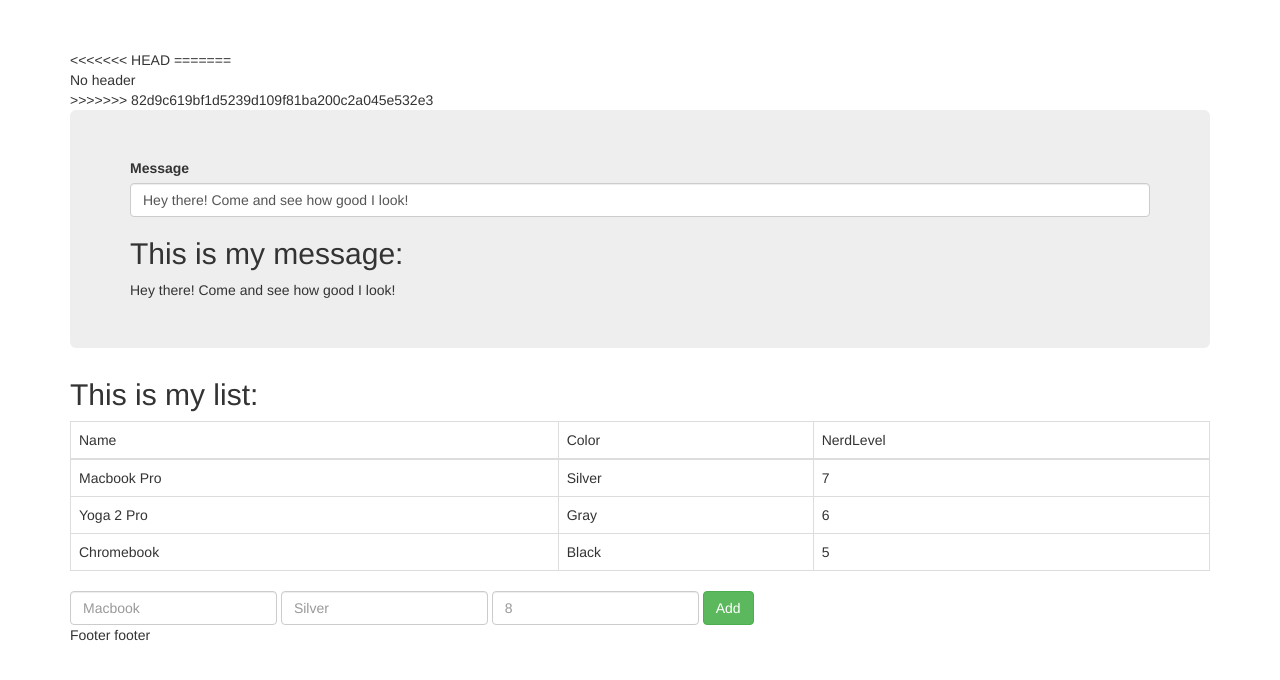
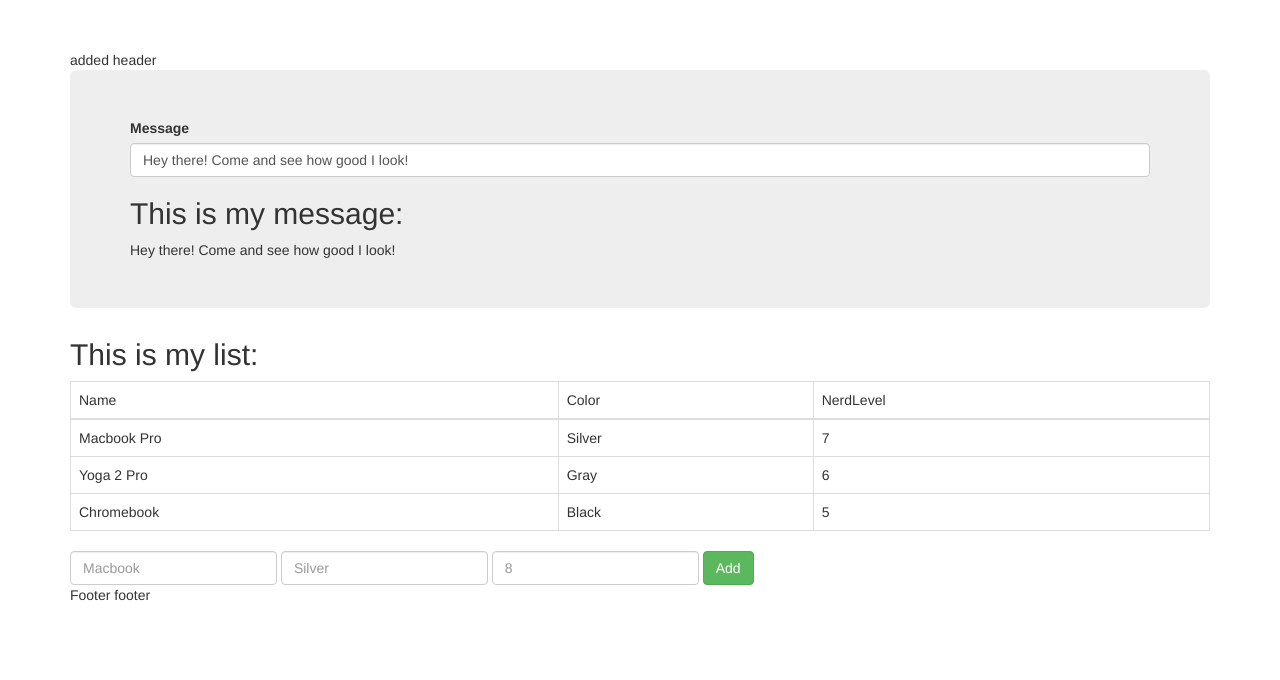
Before and after one commit to Mithrakalaiselvan/CommonRepo, a website: page public/index.html in a window 1280 px wide. Drawn offline with nearby package versions, Linux system fonts and the light colour scheme.

Commit message:
added header

```diff
--- a/public/index.html
+++ b/public/index.html
@@ -16,13 +16,11 @@
 <script src="js/app.js"></script>
 </head>
 <body class="container" ng-app="firstApp" ng-controller="mainController as main">
-<<<<<<< HEAD
 
-=======
 <header>
-No header
+added header
  </header>
->>>>>>> 82d9c619bf1d5239d109f81ba200c2a045e532e3
+
 <div class="jumbotron">
 <div class="form-group">
 <label>Message</label>
```
